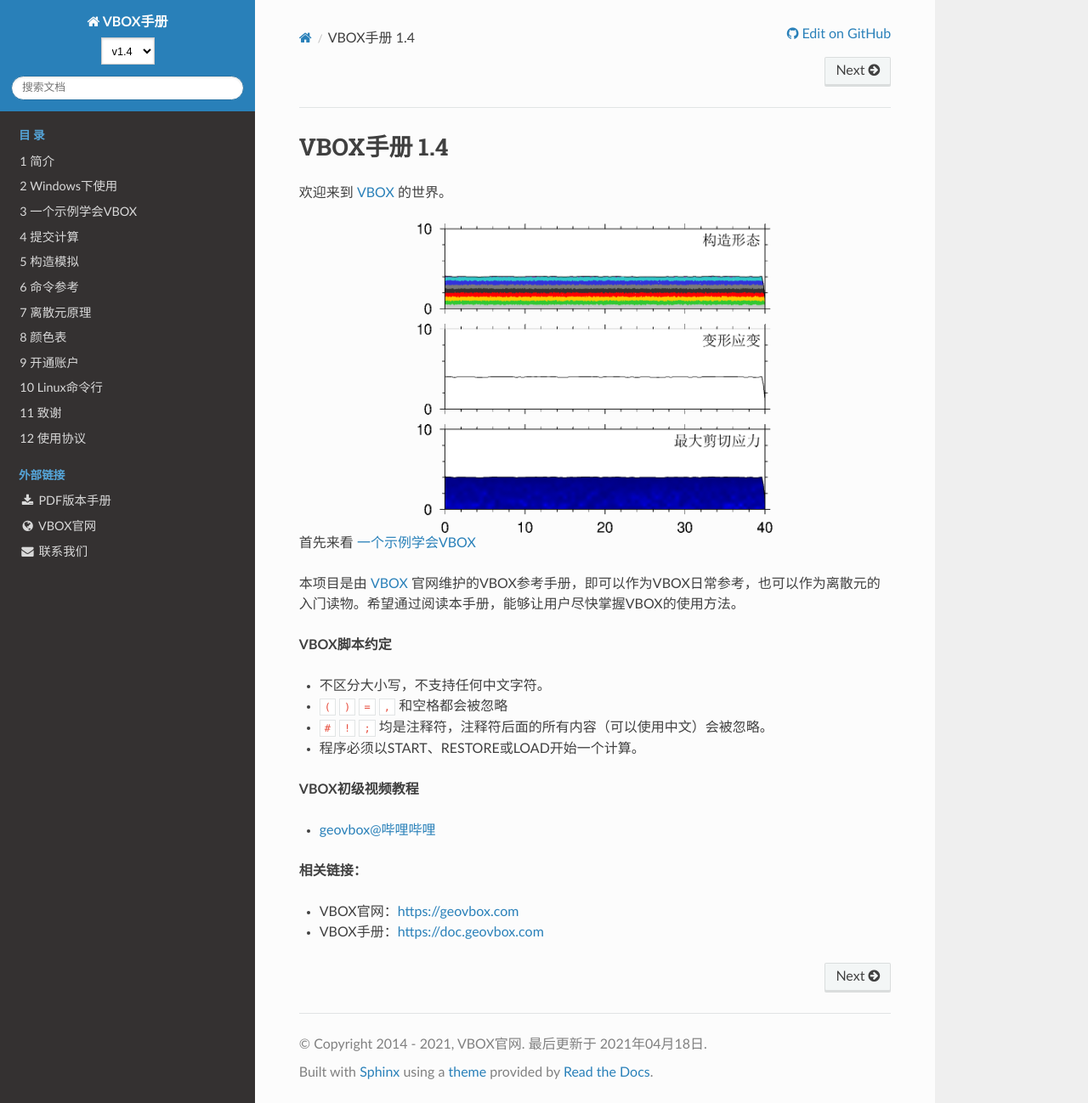
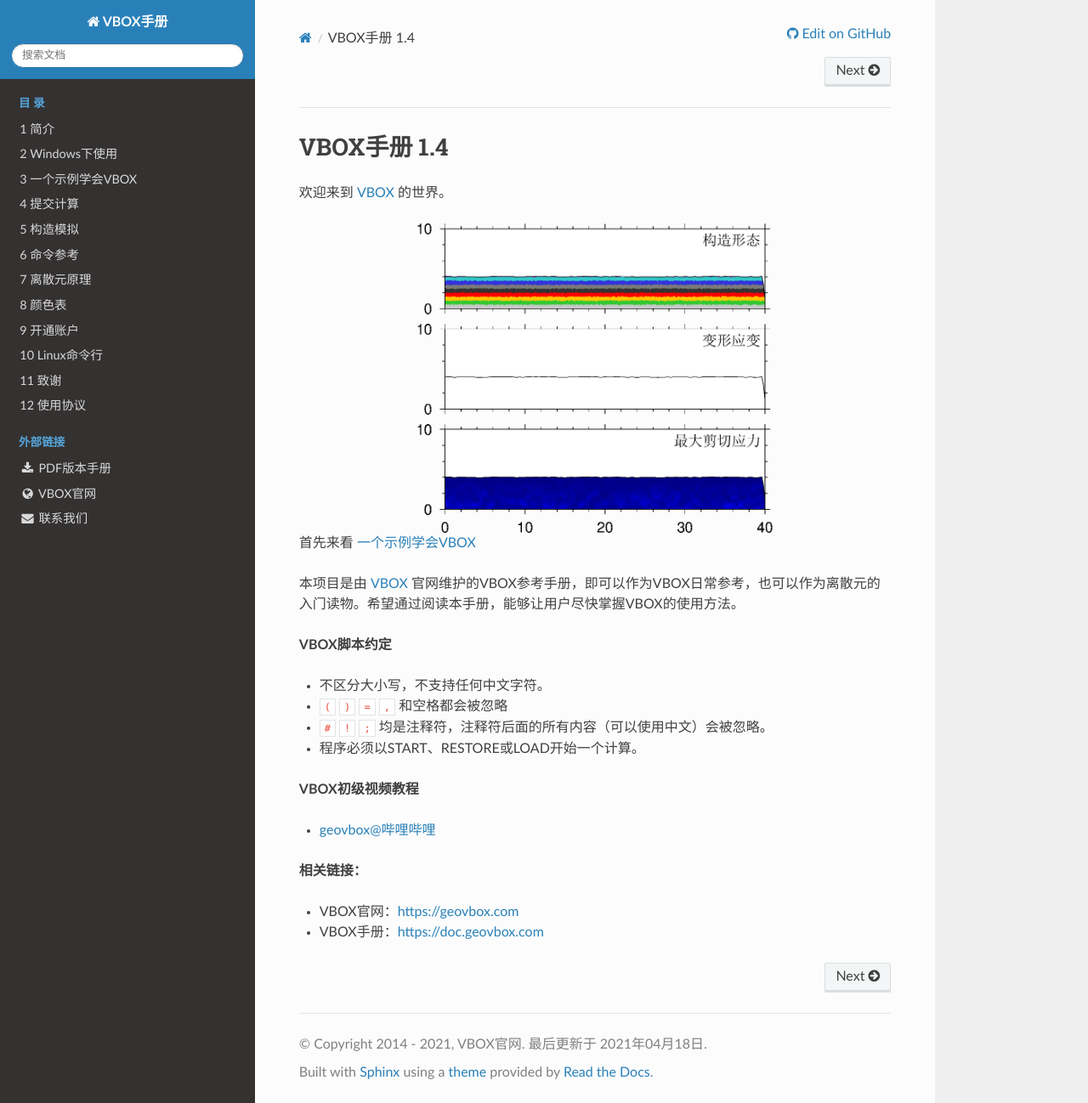
Before and after one commit to geovbox/zdem_doc, a Sphinx documentation site: the page built from source/index.rst, in a window 1280 px wide and 1298 px high. Shown: the whole window at 85% size. Built offline with Sphinx 7.4.7 and the Read the Docs theme 2.0.0, drawn with Linux system fonts in a browser that asks for light colours; comment, search, counter and statistics services are not loaded.

Commit message:
vbox1.4最后一次更新

```diff
--- a/source/_templates/layout.html
+++ b/source/_templates/layout.html
@@ -62,21 +62,21 @@
     {% endif %}
     </a>
 
-    {% if theme_display_version %}
-    {%- set nav_version = version %}
-    {% if READTHEDOCS and current_version %}
-    {%- set nav_version = current_version %}
-    {% endif %}
-    {% if nav_version %}
-    <div class="version">
-        <select onchange="location = this.options[this.selectedIndex].value;">
-            {% for ver in versions %}
-            <option value="/{{ ver }}/" {% if nav_version == ver %} selected {% endif %}> v{{ ver }} </option>
-            {% endfor %}
-        </select>
-    </div>
-    {% endif %}
-    {% endif %}
+<!--    {% if theme_display_version %}-->
+<!--    {%- set nav_version = version %}-->
+<!--    {% if READTHEDOCS and current_version %}-->
+<!--    {%- set nav_version = current_version %}-->
+<!--    {% endif %}-->
+<!--    {% if nav_version %}-->
+<!--    <div class="version">-->
+<!--        <select onchange="location = this.options[this.selectedIndex].value;">-->
+<!--            {% for ver in versions %}-->
+<!--            <option value="/{{ ver }}/" {% if nav_version == ver %} selected {% endif %}> {{ ver }} </option>-->
+<!--            {% endfor %}-->
+<!--        </select>-->
+<!--    </div>-->
+<!--    {% endif %}-->
+<!--    {% endif %}-->
 
     {% include "./searchbox_bing.html" %}
 {% endblock %}
--- a/source/conf.py
+++ b/source/conf.py
@@ -44,7 +44,7 @@
 release = version
 rst_prolog = '''
 .. |VBOX_latest_release| replace:: 1.4 beta
-.. |VBOX_latest_release_date| replace:: 2019-12-02
+.. |VBOX_latest_release_date| replace:: 2021-04-11
 '''
 
 # -- Options for HTML output ----------------------------------------------
@@ -74,7 +74,8 @@
     'theme_vcs_pageview_mode': 'blob',
     'metatags': '<meta name="msvalidate.01" content="C8D87DC3FFCED00C7F2FC8FD35051386" />',
 
-    'versions': ['2.0', '1.4'],
+    #'versions': ['2.0', '1.4'],
+    'versions': ['1.4'],
 
      "menu_links": [
         (
```
